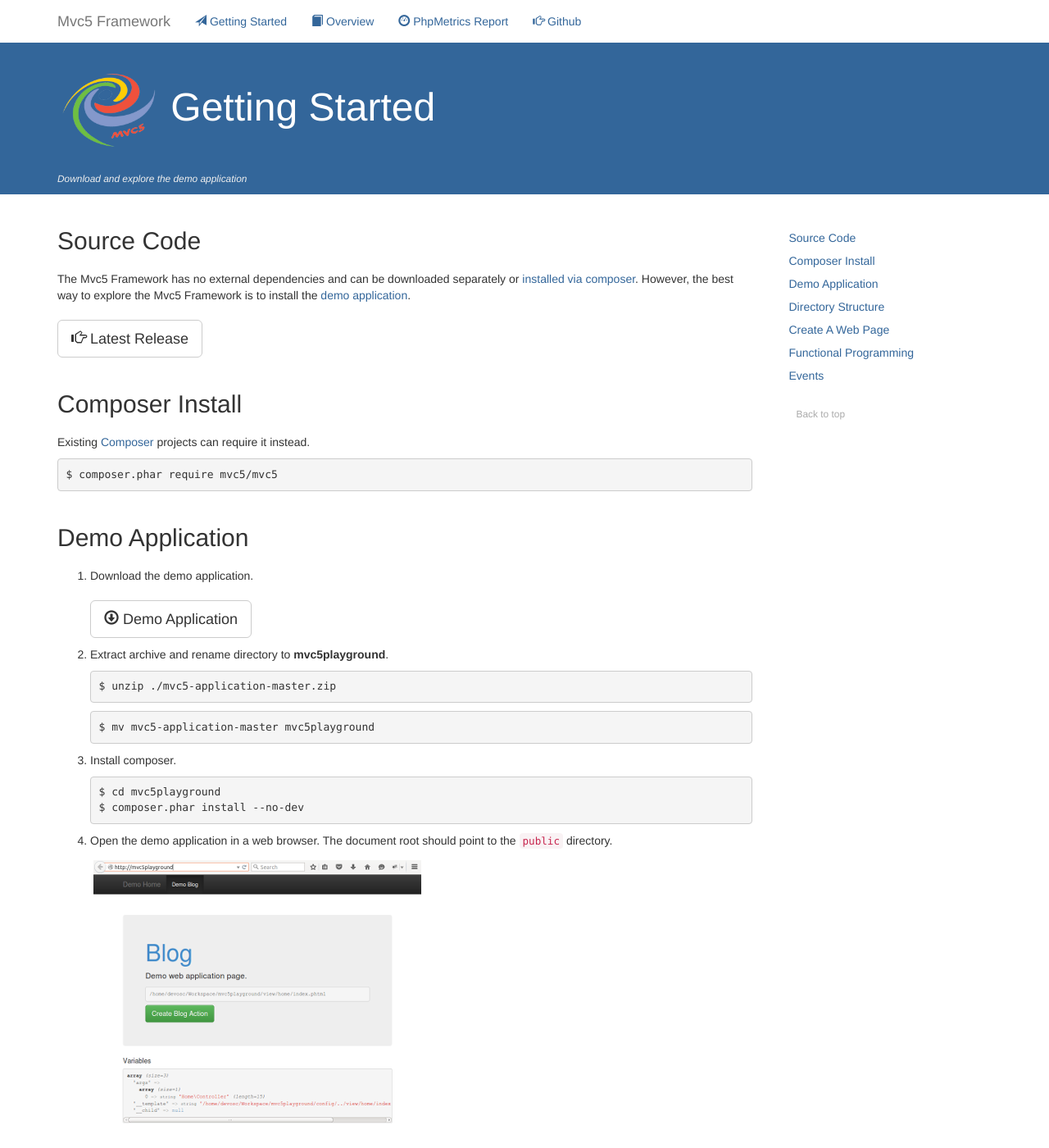
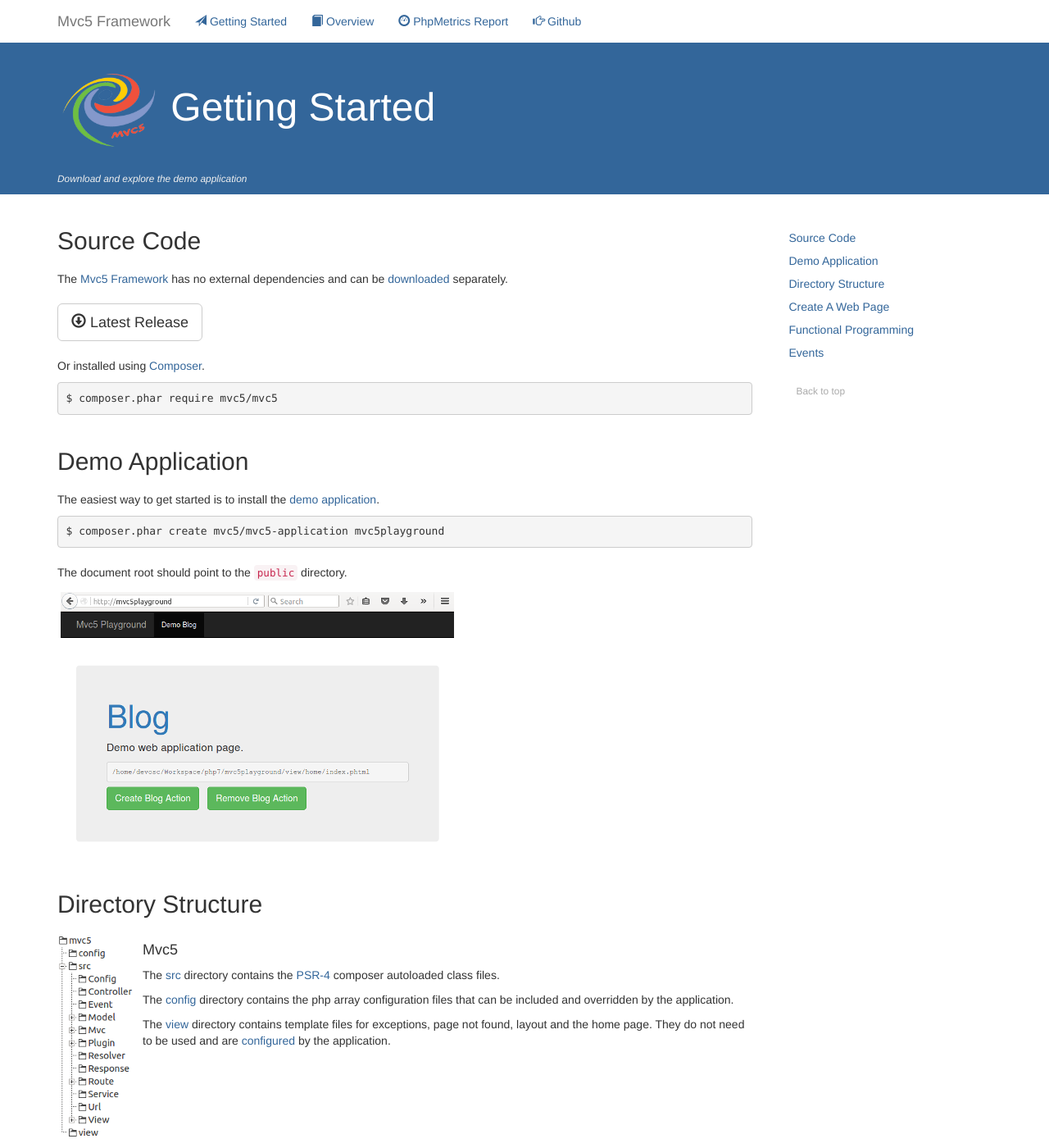
Before and after one commit to mvc5/mvc5.github.io, a Jekyll site: the page built from getting-started/index.md, in a window 1280 px wide and 1400 px high. Shown: the whole window at 82% size. Built offline with Jekyll 4.4.1, drawn with Linux system fonts in a browser that asks for light colours; nearby versions of some CDN libraries; some of the changed text lies outside the part shown.

Commit message:
demo application

```diff
--- a/getting-started/composer-install.md
+++ /dev/null
@@ -1,3 +0,0 @@
-## Composer Install
-<p>Existing <a href="https://getcomposer.org">Composer</a> projects can require it instead.</p>
-<pre><code>$ composer.phar require mvc5/mvc5</code></pre>
--- a/getting-started/create-a-web-page.md
+++ b/getting-started/create-a-web-page.md
@@ -1,5 +1,5 @@
 ## Create A Web Page
-<p class="text-info">Copy and paste the example code into each new file.</p>
+<h6 class="text-info">Copy and paste the example code into each new file.</h6>
 <p style="margin-top:25px;"><a id="view-model"></a><b>1.</b> Create a new view model file in the <a href="https://github.com/mvc5/mvc5-application/tree/master/src/Home">src/Home</a> directory named <a href="https://github.com/mvc5/mvc5-application/tree/master/src/Home/Model.php">Model.php</a>.</p>
 <pre style="line-height:1"><code><?php
 
@@ -71,5 +71,5 @@
 ];</code></pre>
 <p>Open the demo application in a web browser. It will display the hello world message on the home page. Read more about <a href="/overview/#routes">routes</a>.</p>
 <div class="thumbnail" style="border:none;">
-    <img style="margin-left:0;" src="/images/demo-homepage.png" width="435" height="131" title="Demo Home Page">
+    <img style="margin-left:0;" src="/images/demo-homepage.png" width="435" height="128" title="Demo Home Page">
 </div>
--- a/getting-started/demo-application.md
+++ b/getting-started/demo-application.md
@@ -1,24 +1,7 @@
 ## Demo Application
-<ol>
-    <li>
-        <p>Download the demo application.</p>
-        <p style="margin-top:20px;">
-            <a class="btn btn-default btn-lg" href="https://github.com/mvc5/mvc5-application/archive/master.zip"><span class="glyphicon glyphicon-download"></span> Demo Application</a>
-        </p>
-    </li>
-    <li>
-        <p>Extract archive and rename directory to <b>mvc5playground</b>.</p>
-        <pre><code class="language-php">$ unzip ./mvc5-application-master.zip</code></pre>
-        <pre><code class="language-php">$ mv mvc5-application-master mvc5playground</code></pre>
-    </li>
-    <li>
-        <p>Install composer.</p>
-        <pre><code class="language-php">$ cd mvc5playground<br>$ composer.phar install --no-dev</code></pre>
-    </li>
-    <li>
-        <p>Open the demo application in a web browser. The document root should point to the <code>public</code> directory.</p>
-        <div class="thumbnail" style="border:none;">
-            <img style="margin-left:0;" src="/images/mvc5playground.png" width="400" height="338" title="Mvc5 Demo Application">
-        </div>
-    </li>
-</ol>
+<p>The easiest way to get started is to install the <a href="https://github.com/mvc5/mvc5-application">demo application</a>.</p>
+<pre><code class="language-php">$ composer.phar create mvc5/mvc5-application mvc5playground</code></pre>
+<p style="margin-top:20px;">The document root should point to the <a href="https://github.com/mvc5/mvc5-application/tree/master/public"><code>public</code></a> directory.</p>
+<div class="thumbnail" style="border:none;">
+    <img style="margin-left:0;" src="/images/mvc5playground.png" width="480" height="320" title="Mvc5 Demo Application">
+</div>
--- a/getting-started/directory-structure.md
+++ b/getting-started/directory-structure.md
@@ -20,10 +20,10 @@
   </div>
   <div class="media-body">
   <h4 id="application-directory">Application</h4>
-    <p>The <a href="https://github.com/mvc5/mvc5-application/tree/master/config">config</a> directory contains the php array configuration files that includes and overrides the default framework configuration. These configuration files can also be <a href="/overview/#environment-aware">environment aware</a>.</p>
+    <p>The <a href="https://github.com/mvc5/mvc5-application/tree/master/config">config</a> directory contains the php array configuration files that includes and overrides the <a href="https://github.com/mvc5/mvc5/tree/master/config">Mvc5 configuration</a>. These configuration files can also be <a href="/overview/#environment-aware">environment aware</a>.</p>
     <p>The <a href="https://github.com/mvc5/mvc5-application/tree/master/public">public</a> directory is the web site document root and contains the main <a href="https://github.com/mvc5/mvc5-application/blob/master/public/index.php">index.php</a> script.</p>
     <p>The <a href="https://github.com/mvc5/mvc5-application/tree/master/src">src</a> directory contains the application class files and uses the <a href="http://www.php-fig.org/psr/psr-4/">PSR-4</a> autoloading standard.</p>
-    <p>The vendor directory is used for external libraries including the <a href="#mvc5-directory">mvc5</a> directory.</p>
+    <p>The <a href="https://getcomposer.org/doc/01-basic-usage.md#installing-dependencies">vendor</a> directory is used for external libraries including the <a href="#mvc5-directory">mvc5</a> directory.</p>
     <p>The <a href="https://github.com/mvc5/mvc5-application/tree/master/view">view</a> directory contains the view model templates.</p>
   </div>
 </div>
--- a/getting-started/index.md
+++ b/getting-started/index.md
@@ -5,7 +5,6 @@
 scrollspy: sidebar
 ---
 {% include_relative source-code.md %}
-{% include_relative composer-install.md %}
 {% include_relative demo-application.md %}
 {% include_relative directory-structure.md %}
 {% include_relative create-a-web-page.md %}
--- a/getting-started/sidebar.md
+++ b/getting-started/sidebar.md
@@ -1,7 +1,6 @@
 <nav data-spy="affix" data-offset-top="286" id="sidebar" role="navigation">
     <ul class="nav nav-pills nav-stacked">
         <li role="presentation"><a href="#source-code">Source Code</a></li>
-        <li role="presentation"><a href="#composer-install">Composer Install</a></li>
         <li role="presentation"><a href="#demo-application">Demo Application</a></li>
         <li role="presentation"><a href="#directory-structure">Directory Structure</a></li>
         <li role="presentation"><a href="#create-a-web-page">Create A Web Page</a></li>
--- a/getting-started/source-code.md
+++ b/getting-started/source-code.md
@@ -1,5 +1,7 @@
 ## Source Code
-<p>The Mvc5 Framework has no external dependencies and can be downloaded separately or <a href="#composer-install">installed via composer</a>. However, the best way to explore the Mvc5 Framework is to install the <a href="#demo-application">demo application</a>.</p>
+<p>The <a href="https://github.com/mvc5/mvc5">Mvc5 Framework</a> has no external dependencies and can be <a href="https://github.com/mvc5/mvc5/releases/latest">downloaded</a> separately.</p>
 <p style="margin-top:20px;">
-    <a class="btn btn-default btn-lg" href="https://github.com/mvc5/mvc5/releases/latest"><span class="glyphicon glyphicon-hand-right"></span> Latest Release</a>
+    <a class="btn btn-default btn-lg" href="https://github.com/mvc5/mvc5/releases/latest"><span class="glyphicon glyphicon-download"></span> Latest Release</a>
 </p>
+<p style="margin-top:20px;">Or installed using <a href="https://getcomposer.org">Composer</a>.</p>
+<pre><code>$ composer.phar require mvc5/mvc5</code></pre>
```
Also changed, not shown: images/demo-homepage.png, images/mvc5playground.png.
